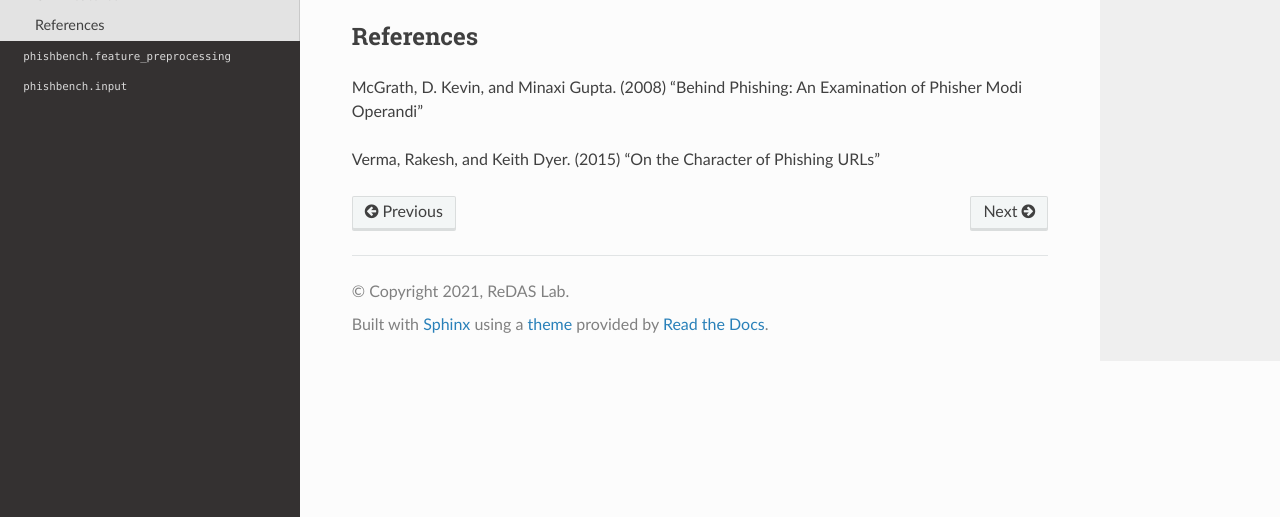
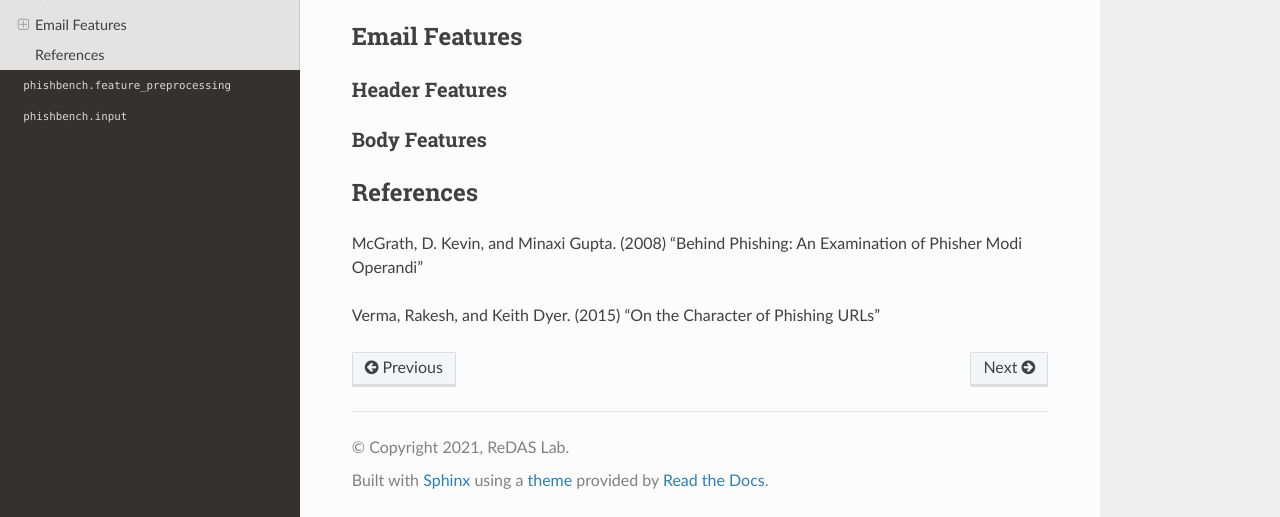
Before and after one commit to ReDASers/PhishBench, a Sphinx documentation site: the page built from docs/source/python_api/feature_extraction.rst, in a window 1280 px wide and 900 px high, scrolled down 14474 px, cut to the strip 383-900 px from the top of the window. Built offline with Sphinx 7.4.7 and the Read the Docs theme 2.0.0, drawn with Linux system fonts in a browser that asks for light colours.

Commit message:
Added skeleton

```diff
--- a/docs/source/python_api/feature_extraction.rst
+++ b/docs/source/python_api/feature_extraction.rst
@@ -438,6 +438,15 @@ Javascript Features
 
     .. automodule:: phishbench.feature_extraction.url.features.right_click_modified
 
+Email Features
+----------------
+
+Header Features
+~~~~~~~~~~~~~~~~~
+
+Body Features
+~~~~~~~~~~~~~~~~~
+
 References
 ------------
 
```
